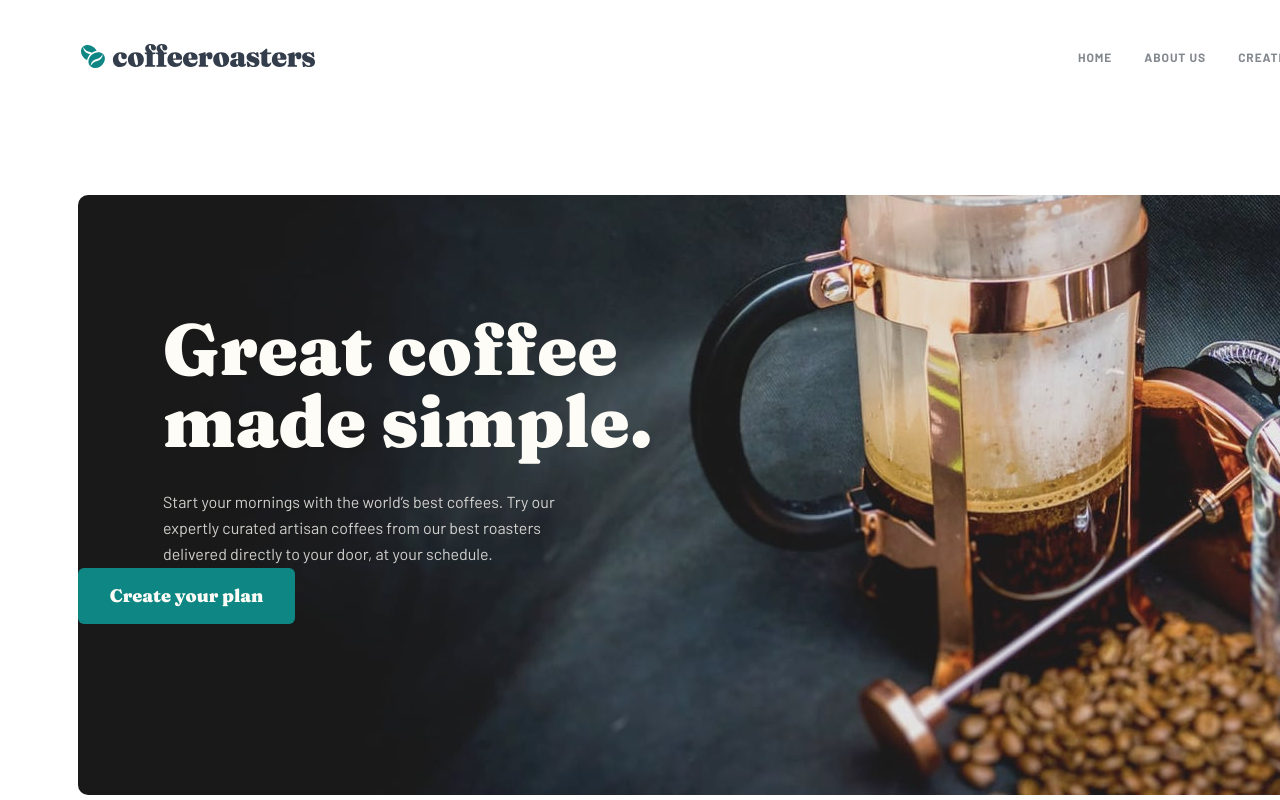
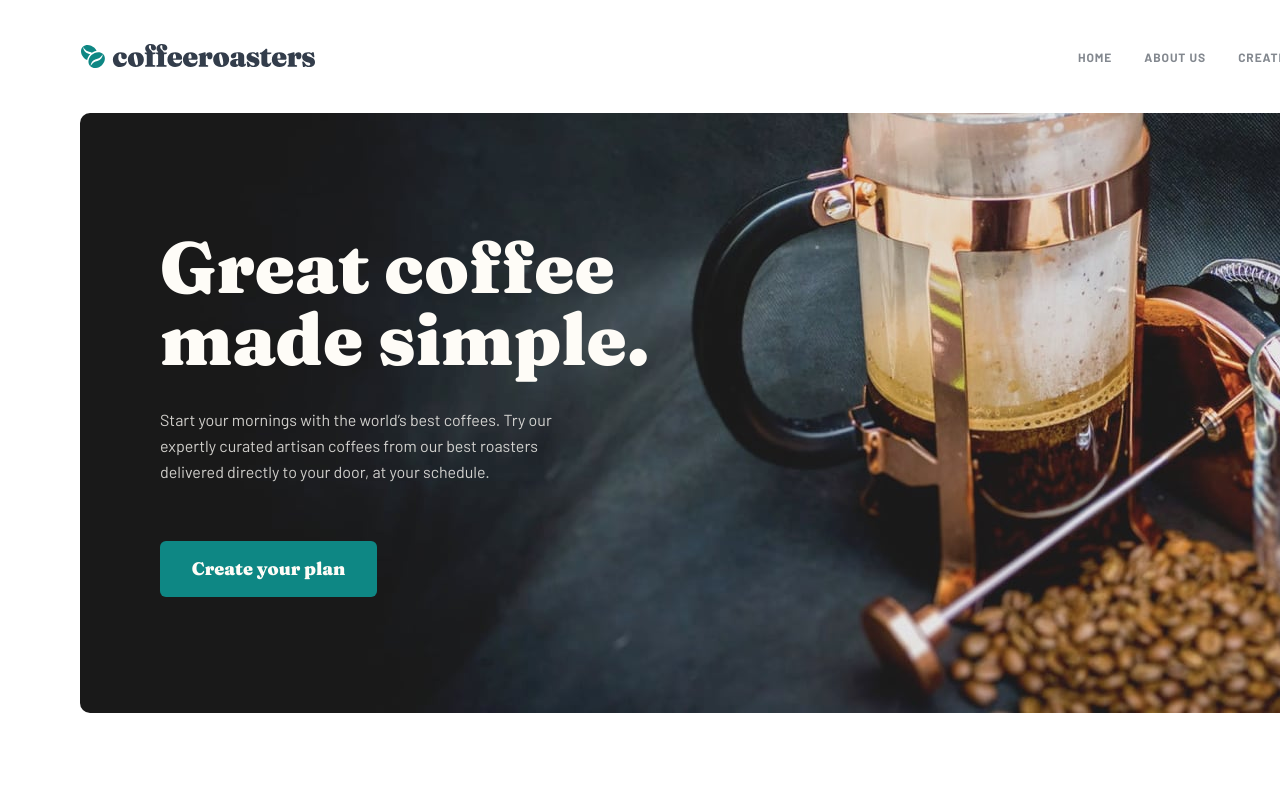
Before and after one commit to erdemalpay/coffeeroasters-subscription-site, a Svelte app: page / in a window 1280 px wide. Shown: the top 800 px of the page. Built offline with nearby package versions, Linux system fonts and the light colour scheme.

Commit message:
Edit HomePage section-coffeepresso's css

```diff
--- a/src/Pages/HomePage.svelte
+++ b/src/Pages/HomePage.svelte
@@ -25,11 +25,13 @@
             <p class="coffeepresso-text">
                 Start your mornings with the world’s best coffees. Try our <br
                 />
-                expertly curated artisan coffees from our best roasters <br /> delivered
-                directly to your door, at your schedule.
+                expertly curated artisan coffees from our best roasters
+                <br /> delivered directly to your door, at your schedule.
             </p>
+            <div class="coffeepresso-btn">
+                <Button buttonName="Create your plan" />
+            </div>
         </div>
-        <Button buttonName="Create your plan" />
     </div>
 
     <!-- section-our-collection -->
@@ -187,14 +189,16 @@
     main {
         width: 1440px;
         height: 3595px;
+
+        display: flex;
+        flex-direction: column;
+        align-items: center;
     }
 
     /* section-coffeepresso */
     .section-coffeepresso {
-        width: 1280px;
         height: 600px;
-        margin-left: 78px;
-        margin-top: 39px;
+        margin-top: -43px;
     }
     .srcHeroCoffeepress-photo {
         background: #a2a2a2;
@@ -203,9 +207,14 @@
     }
     .coffeepresso-content {
         width: 493px;
-        height: 255px;
-        margin-left: 85px;
+        height: 367px;
+        margin-left: 80px;
         margin-top: -546px;
+
+        display: flex;
+        flex-direction: column;
+        align-items: flex-start;
+        align-content: space-between;
     }
     .coffeepresso-title {
         font-family: "Fraunces", serif;
@@ -225,6 +234,9 @@
         color: #fefcf7;
         mix-blend-mode: normal;
         opacity: 0.8;
+    }
+    .coffeepresso-btn {
+        margin-top: 40px;
     }
 
     /* section-our-collection */
```
